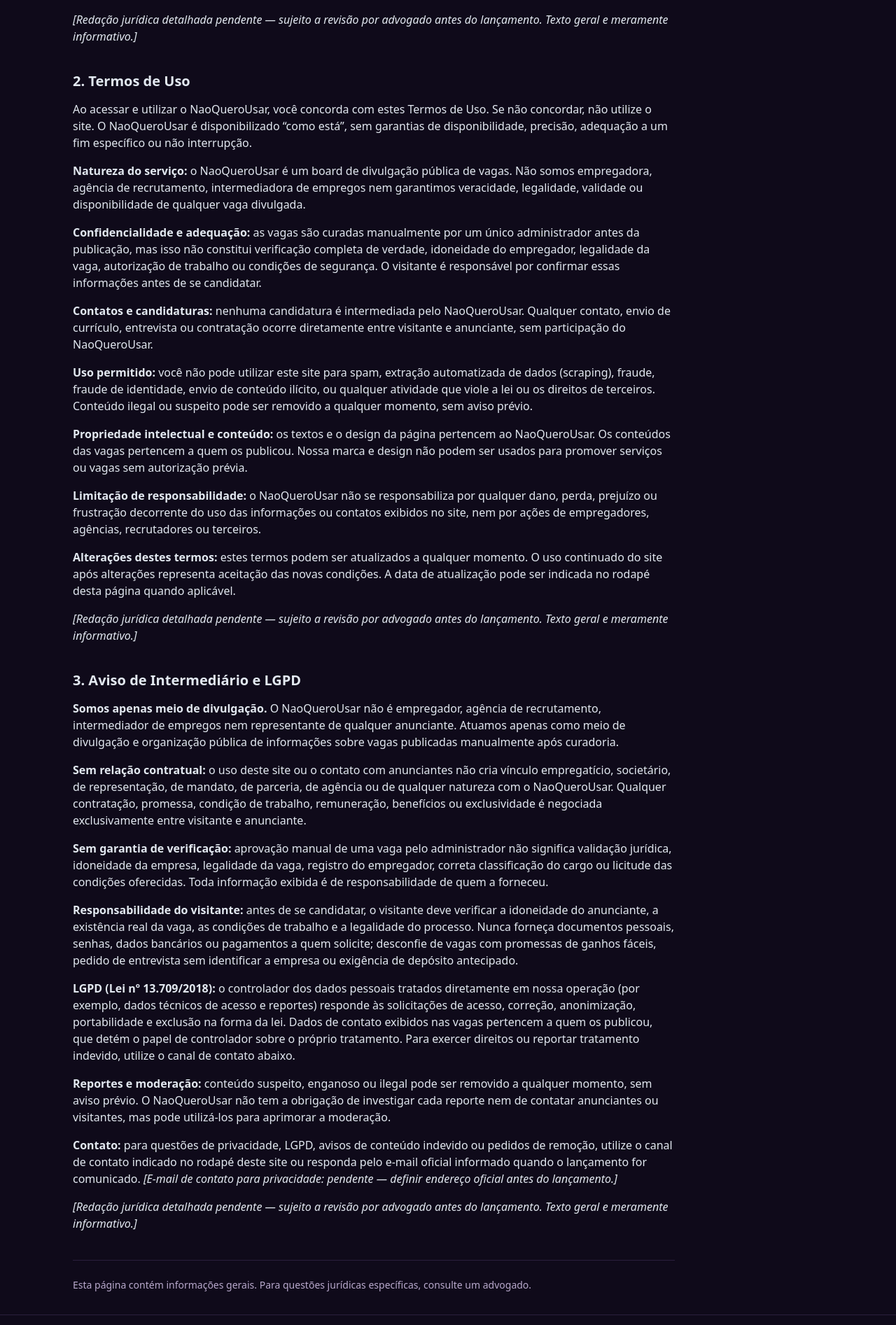
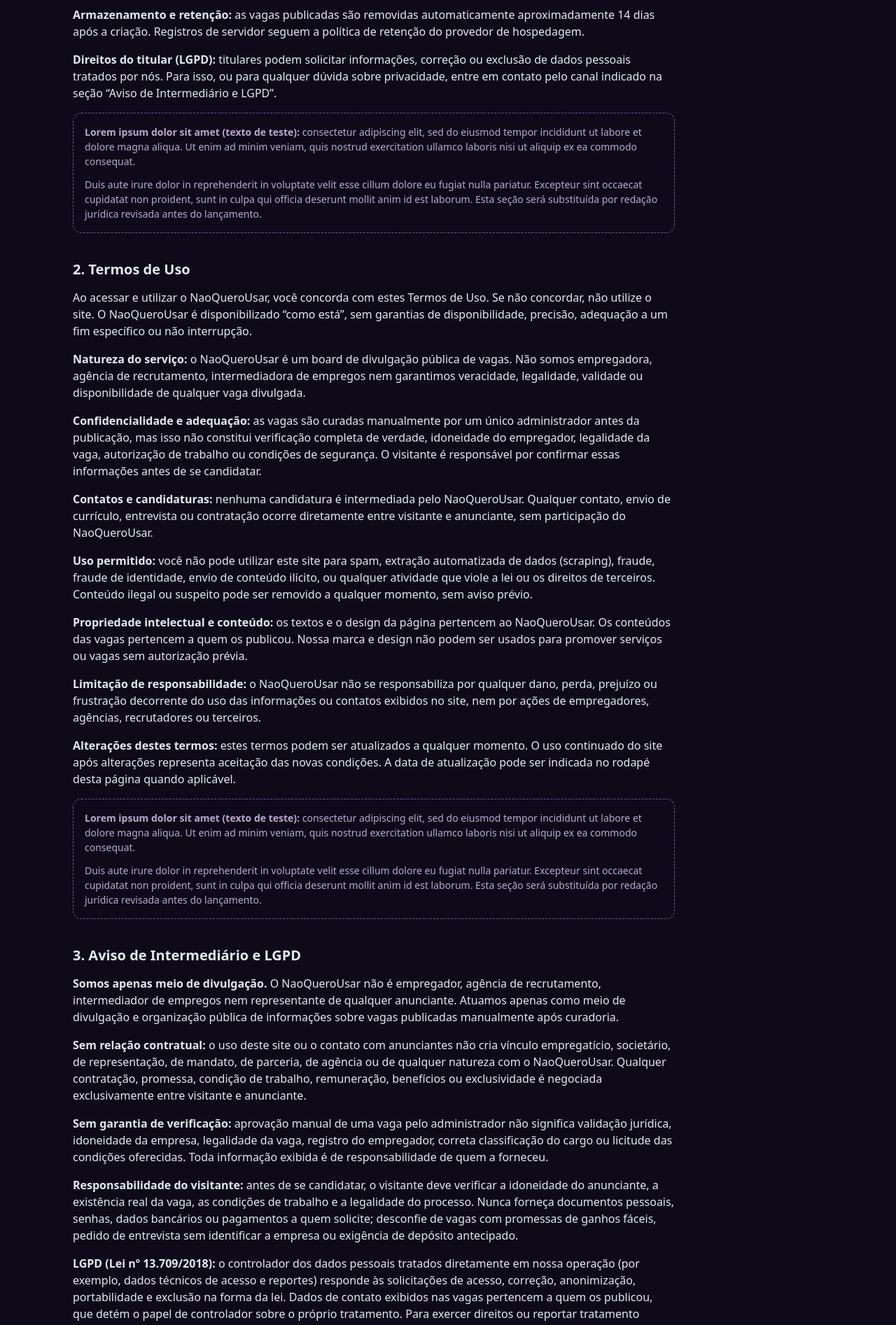
Before and after one commit to AndreCaue/NaoQueroUsar, a Next.js app in the folder frontend/: page /privacidade in a window 1280 px wide. Shown: the part 889-2782 px from the top of the page at 70% size. Built offline with nearby package versions, Linux system fonts and the light colour scheme.

Commit message:
feat(06-legal): fill legal placeholders with clearly marked lorem ipsum

```diff
--- a/frontend/app/(public)/privacidade/page.tsx
+++ b/frontend/app/(public)/privacidade/page.tsx
@@ -3,7 +3,11 @@ import type { Metadata } from "next";
 export const metadata: Metadata = {
   title: "Privacidade, Termos e Aviso Legal — NaoQueroUsar",
   description:
-    "Saiba como o NaoQueroUsar trata dados pessoais, quais são os termos de uso do board e o aviso de intermediário: somos apenas meio de divulgação de vagas.",
+    "Página provisória (conteúdo fictício) sobre dados, termos de uso e o aviso de intermediário: o NaoQueroUsar é apenas meio de divulgação de vagas. Revisão jurídica e canal LGPD oficial pendentes.",
+  robots: {
+    index: false,
+    follow: false,
+  },
 };
 
 export default function PrivacidadePage() {
@@ -12,6 +16,18 @@ export default function PrivacidadePage() {
       <h1 className="text-[28px] font-semibold leading-[1.2] [text-wrap:balance]">
         Privacidade, Termos e Aviso Legal
       </h1>
+
+      <div
+        role="note"
+        className="mt-6 rounded-[12px] border border-[rgba(250,204,21,0.45)] bg-[rgba(250,204,21,0.08)] p-4 text-sm leading-normal text-fg"
+      >
+        <strong>Conteúdo provisório e fictício (Lorem Ipsum).</strong>{" "}
+        Esta página existe apenas para visualização antes do lançamento.
+        Não é política de privacidade, termo de uso ou aviso jurídico
+        definitivo, e esta versão não pode ser usada como sinal de
+        conformidade com a LGPD. Substituir por texto revisado por
+        advogado e por canal LGPD oficial antes da publicação.
+      </div>
 
       <nav
         aria-label="Índice desta página"
@@ -67,9 +83,10 @@ export default function PrivacidadePage() {
           <p>
             <strong>Contatos publicados nas vagas:</strong> os dados de
             contato (e-mail, telefone, WhatsApp e endereços de perfis ou
-            formulários informados por quem anuncia a vaga) são exibidos
-            publicamente na página da vaga e tornam-se públicos quando revelados
-            pelo visitante. Ao clicar em “mostrar contato”, o visitante assume
+            formulários informados por quem anuncia a vaga) não aparecem
+            no HTML público da vaga. Eles são exibidos somente ao
+            visitante que aciona “mostrar contato”, após verificação
+            anti-bot. Ao clicar em “mostrar contato”, o visitante assume
             a responsabilidade pelo uso que fizer dessas informações,
             respeitando a legislação aplicável (incluindo a LGPD).
           </p>
@@ -93,13 +110,25 @@ export default function PrivacidadePage() {
             privacidade, entre em contato pelo canal indicado na seção “Aviso
             de Intermediário e LGPD”.
           </p>
+          <div
+            className="rounded-[12px] border border-dashed border-line-strong p-4 text-sm leading-normal text-fg-muted"
+            aria-label="Conteúdo fictício — texto legal provisório"
+          >
             <p>
-            <em>
-              [Redação jurídica detalhada pendente — sujeito a revisão por
-              advogado antes do lançamento. Texto geral e meramente
-              informativo.]
-            </em>
+              <strong>Lorem ipsum dolor sit amet (texto de teste):</strong>{" "}
+              consectetur adipiscing elit, sed do eiusmod tempor incididunt
+              ut labore et dolore magna aliqua. Ut enim ad minim veniam,
+              quis nostrud exercitation ullamco laboris nisi ut aliquip ex
+              ea commodo consequat.
             </p>
+            <p className="mt-3">
+              Duis aute irure dolor in reprehenderit in voluptate velit esse
+              cillum dolore eu fugiat nulla pariatur. Excepteur sint occaecat
+              cupidatat non proident, sunt in culpa qui officia deserunt
+              mollit anim id est laborum. Esta seção será substituída por
+              redação jurídica revisada antes do lançamento.
+            </p>
+          </div>
         </div>
       </section>
 
@@ -170,13 +199,25 @@ export default function PrivacidadePage() {
             atualização pode ser indicada no rodapé desta página quando
             aplicável.
           </p>
+          <div
+            className="rounded-[12px] border border-dashed border-line-strong p-4 text-sm leading-normal text-fg-muted"
+            aria-label="Conteúdo fictício — texto legal provisório"
+          >
             <p>
-            <em>
-              [Redação jurídica detalhada pendente — sujeito a revisão por
-              advogado antes do lançamento. Texto geral e
-              meramente informativo.]
-            </em>
+              <strong>Lorem ipsum dolor sit amet (texto de teste):</strong>{" "}
+              consectetur adipiscing elit, sed do eiusmod tempor incididunt
+              ut labore et dolore magna aliqua. Ut enim ad minim veniam,
+              quis nostrud exercitation ullamco laboris nisi ut aliquip ex
+              ea commodo consequat.
             </p>
+            <p className="mt-3">
+              Duis aute irure dolor in reprehenderit in voluptate velit esse
+              cillum dolore eu fugiat nulla pariatur. Excepteur sint occaecat
+              cupidatat non proident, sunt in culpa qui officia deserunt
+              mollit anim id est laborum. Esta seção será substituída por
+              redação jurídica revisada antes do lançamento.
+            </p>
+          </div>
         </div>
       </section>
 
@@ -243,29 +284,41 @@ export default function PrivacidadePage() {
             utilizá-los para aprimorar a moderação.
           </p>
           <p>
-            <strong>Contato:</strong> para questões de privacidade, LGPD,
-            avisos de conteúdo indevido ou pedidos de remoção, utilize o
-            canal de contato indicado no rodapé deste site ou responda pelo
-            e-mail oficial informado quando o lançamento for comunicado.
-            {" "}
-            <em>
-              [E-mail de contato para privacidade: pendente — definir endereço
-              oficial antes do lançamento.]
-            </em>
+            <strong>Contato (placeholder de teste):</strong> para questões
+            de privacidade, LGPD ou avisos de conteúdo, este endereço é
+            apenas um marcador visual para desenvolvimento e não é um
+            canal oficial nem monitorado:{" "}
+            <code className="rounded-sm bg-surface px-1 py-0.5">privacidade-lorem@example.invalid</code>.{" "}
+            Antes do lançamento, substituir por endereço oficial fornecido
+            pelo operador e revisado juridicamente.
           </p>
+          <div
+            className="rounded-[12px] border border-dashed border-line-strong p-4 text-sm leading-normal text-fg-muted"
+            aria-label="Conteúdo fictício — texto legal provisório"
+          >
             <p>
-            <em>
-              [Redação jurídica detalhada pendente — sujeito a revisão por
-              advogado antes do lançamento. Texto geral e meramente
-              informativo.]
-            </em>
+              <strong>Lorem ipsum dolor sit amet (texto de teste):</strong>{" "}
+              consectetur adipiscing elit, sed do eiusmod tempor incididunt
+              ut labore et dolore magna aliqua. Ut enim ad minim veniam,
+              quis nostrud exercitation ullamco laboris nisi ut aliquip ex
+              ea commodo consequat.
             </p>
+            <p className="mt-3">
+              Duis aute irure dolor in reprehenderit in voluptate velit esse
+              cillum dolore eu fugiat nulla pariatur. Excepteur sint occaecat
+              cupidatat non proident, sunt in culpa qui officia deserunt
+              mollit anim id est laborum. Esta seção será substituída por
+              redação jurídica revisada antes do lançamento.
+            </p>
+          </div>
         </div>
       </section>
 
       <p className="mt-10 border-t border-line pt-6 text-sm leading-normal text-fg-muted">
-        Esta página contém informações gerais. Para questões jurídicas
-        específicas, consulte um advogado.
+        Esta página contém somente texto provisório de teste. Não constitui
+        parecer, oferta ou garantia jurídica. Para questões jurídicas
+        específicas, consulte um advogado e aguarde revisão antes do
+        lançamento.
       </p>
     </article>
   );
```
Lines whose indentation alone changed are shown as unchanged.
